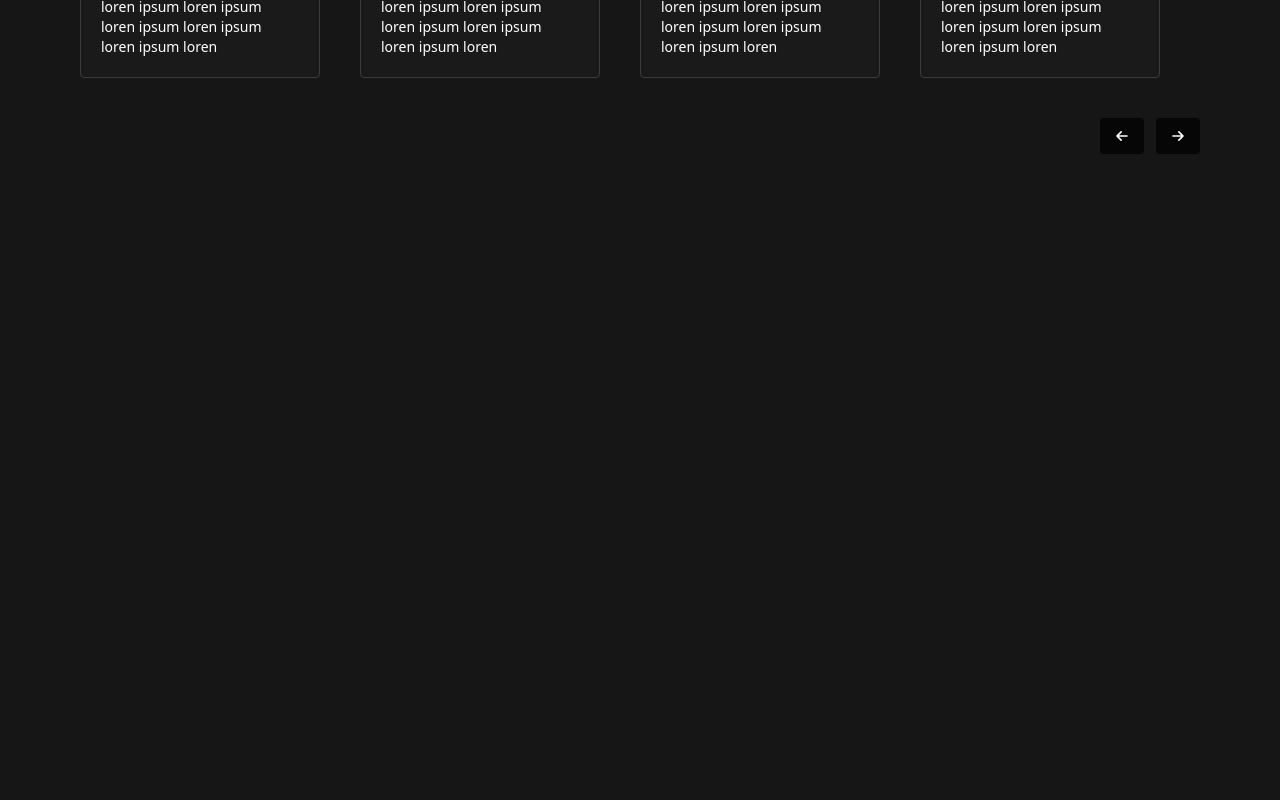
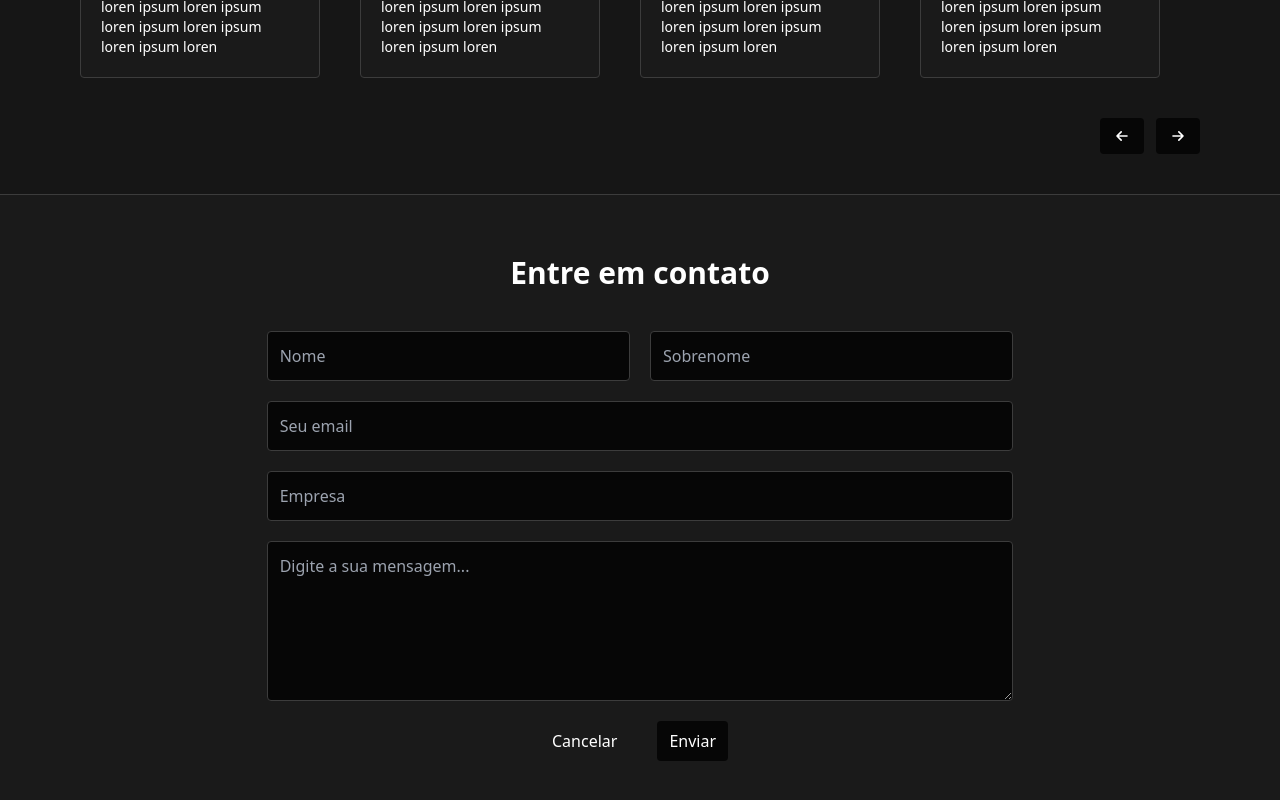
Before and after one commit to lukinhas563/portfolio-v2, a Next.js app: page / in a window 1280 px wide. Shown: the part 1052-1852 px from the top of the page. Before the commit the page ends 1246 px from the top, so only its background shows below. Built offline with nearby package versions, Linux system fonts and the light colour scheme.

Commit message:
:sparkles: feat: Created contact form

```diff
--- /dev/null
+++ b/src/components/form/Form.tsx
@@ -0,0 +1,29 @@
+import Button from "../button/Button";
+import Input from "../input/Input";
+
+export default function Form() {
+  return (
+    <form className="flex flex-col gap-5 w-4/6 ">
+      <h5 className="text-center text-3xl font-semibold my-5">
+        Entre em contato
+      </h5>
+      <div className=" flex gap-5">
+        <Input type="text" name="firstName" placeholder="Nome" />
+        <Input type="text" name="lastName" placeholder="Sobrenome" />
+      </div>
+
+      <Input type="email" name="email" placeholder="Seu email" />
+      <Input type="text" name="company" placeholder="Empresa" />
+      <Input
+        type="textarea"
+        name="message"
+        placeholder="Digite a sua mensagem..."
+        className="h-40"
+      />
+      <div className="flex justify-center gap-10">
+        <button>Cancelar</button>
+        <Button>Enviar</Button>
+      </div>
+    </form>
+  );
+}
--- /dev/null
+++ b/src/components/formContainer/FormContainer.tsx
@@ -0,0 +1,11 @@
+interface FormContainerProps {
+  children?: React.ReactNode;
+}
+
+export default function FormContainer({ children }: FormContainerProps) {
+  return (
+    <div className="bg-[#1A1A1A] border-t border-[#3C3C3C] flex justify-center items-center py-10 px-20 ">
+      {children}
+    </div>
+  );
+}
--- /dev/null
+++ b/src/components/input/Input.tsx
@@ -0,0 +1,32 @@
+interface InputProps {
+  type: "text" | "password" | "number" | "email" | "date" | "textarea";
+  name?: string;
+  placeholder?: string;
+  className?: string;
+}
+
+export default function Input({
+  type,
+  name,
+  placeholder,
+  className,
+}: InputProps) {
+  if (type === "textarea") {
+    return (
+      <textarea
+        className={`${className} w-full p-3 rounded bg-[#060606] border border-[#3C3C3C]`}
+        name={name}
+        placeholder={placeholder}
+      />
+    );
+  } else {
+    return (
+      <input
+        className={`${className} w-full p-3 rounded bg-[#060606] border border-[#3C3C3C]`}
+        type={type}
+        name={name}
+        placeholder={placeholder}
+      />
+    );
+  }
+}
--- a/src/components/section/Section.tsx
+++ b/src/components/section/Section.tsx
@@ -1,4 +1,4 @@
-import { useEffect, useState } from "react";
+import { useEffect, useRef, useState } from "react";
 import Button from "../button/Button";
 import Card from "../card/Card";
 import Icon from "../icons/Icon";
@@ -7,18 +7,19 @@ export default function Section() {
   const [cards, setCards] = useState<NodeList | never[]>([]);
   const [currentCard, setCurrentCard] = useState(0);
 
+  useEffect(() => {
+    const cardsComponents = document.querySelectorAll(".card");
+
+    setCards(cardsComponents);
+  }, []);
+
   if (cards[currentCard]) {
     (cards[currentCard] as HTMLElement).scrollIntoView({
       inline: "start",
+      block: "nearest",
       behavior: "smooth",
     });
   }
-
-  useEffect(() => {
-    const documentCards = document.querySelectorAll(".card") as NodeList;
-
-    setCards(documentCards);
-  }, []);
 
   const handleRightClick = () => {
     if (currentCard > cards.length - 3) {
--- a/src/pages/index.tsx
+++ b/src/pages/index.tsx
@@ -4,6 +4,8 @@ import NavBar from "@/components/navBar/NavBar";
 import Header from "@/components/header/Header";
 import Slide from "@/components/slide/Slide";
 import Section from "@/components/section/Section";
+import FormContainer from "@/components/formContainer/FormContainer";
+import Form from "@/components/form/Form";
 
 const inter = Inter({ subsets: ["latin"] });
 
@@ -21,6 +23,10 @@ export default function Home() {
       <Container>
         <Section />
       </Container>
+
+      <FormContainer>
+        <Form />
+      </FormContainer>
     </>
   );
 }
```
